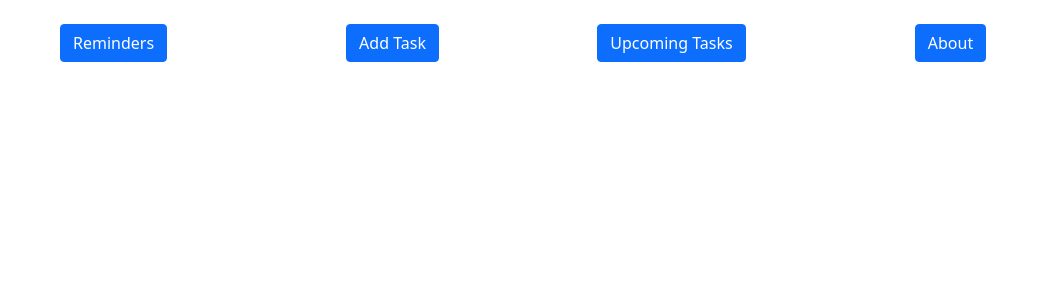
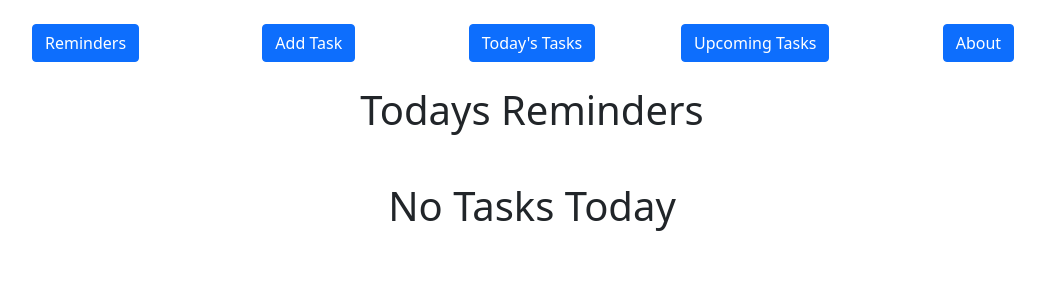
Before and after one commit to Mhorvilleur13/Reminder-App, a React (Create React App) app: page /today in a window 1280 px wide. Shown: the top 300 px of the page, without its empty margins (108-1153 px from the left). Built offline with nearby package versions, Linux system fonts and the light colour scheme.

Commit message:
Added Todays reminders

```diff
--- a/src/App.tsx
+++ b/src/App.tsx
@@ -9,33 +9,41 @@ import TaskComponent from "./components/task/task";
 import { atom, selector, useRecoilState } from "recoil";
 import { tasksAtom } from "./state/atoms";
 import UpcomingReminders from "./components/upcoming-reminders/upcoming-reminders";
+import TodaysReminders from "./components/todays-reminders/todays-reminder";
 
 const App = () => {
   return (
     <div className="mt-4 container">
       <div className="row">
-        <div className="col-3">
+        <div className="col">
           <div className="text-center">
             <Link to="/tasks" className="btn btn-primary">
               Reminders
             </Link>
           </div>
         </div>
-        <div className="col-3">
+        <div className="col">
           <div className="text-center">
             <Link to="/" className="btn btn-primary">
               Add Task
             </Link>
           </div>
         </div>
-        <div className="col-3">
+        <div className="col">
+          <div className="text-center">
+            <Link to="/today" className="btn btn-primary">
+              Today&apos;s Tasks
+            </Link>
+          </div>
+        </div>
+        <div className="col">
           <div className="text-center">
             <Link to="/upcoming" className="btn btn-primary">
               Upcoming Tasks
             </Link>
           </div>
         </div>
-        <div className="col-3">
+        <div className="col">
           <div className="text-center">
             <Link to="/about" className="btn btn-primary">
               About
@@ -47,6 +55,7 @@ const App = () => {
         <Routes>
           <Route path="/tasks" element={<AllTasks />} />
           <Route path="/upcoming" element={<UpcomingReminders />} />
+          <Route path="/today" element={<TodaysReminders />} />
           <Route path="/" element={<Form />} />
           <Route path="/about" element={<About />} />
         </Routes>
--- a/src/components/todays-reminders/todays-reminder.tsx
+++ b/src/components/todays-reminders/todays-reminder.tsx
@@ -1,7 +1,40 @@
 import React from "react";
+import { useRecoilState, useRecoilValue } from "recoil";
+import { tasksAtom, todayTaskState } from "../../state/atoms";
 
-const TodaysReminders = () => {
-  return <></>;
+const TodaysReminders = (index: any) => {
+  const todayReminders = useRecoilValue(todayTaskState);
+  const [tasks, setTasks] = useRecoilState(tasksAtom);
+  const removeTask = (index: any) => {
+    const newTasks = [...tasks];
+    newTasks.splice(index, 1);
+    setTasks(newTasks);
+  };
+  return (
+    <div>
+      <h1 className="text-center">Todays Reminders</h1>
+      {todayReminders.length === 0 ? (
+        <h1 className="text-center mt-5">No Tasks Today</h1>
+      ) : (
+        todayReminders.map((task) => {
+          return (
+            <div className="card bg-light mb-4" style={{ width: "18rem" }}>
+              <div className="card-header">
+                <h2>{task.taskName}</h2>
+              </div>
+              <div className="card-body">
+                <p>{task.reminderConfig.customMessage}</p>
+                <p>
+                  <b>Reminder Date:</b> {task.reminderDate}
+                </p>
+                <button onClick={() => removeTask(index)}>Delete Task</button>
+              </div>
+            </div>
+          );
+        })
+      )}
+    </div>
+  );
 };
 
 export default TodaysReminders;
--- a/src/components/upcoming-reminders/upcoming-reminders.tsx
+++ b/src/components/upcoming-reminders/upcoming-reminders.tsx
@@ -14,7 +14,11 @@ const UpcomingReminders = (index: any) => {
   };
   return (
     <div>
-      {upcoming.map((task) => {
+      <h1 className="text-center mb-3">Upcoming Reminders</h1>
+      {upcoming.length === 0 ? (
+        <h1 className="text-center mt-5">You have no tasks in the next 7 days</h1>
+      ) : (
+        upcoming.map((task) => {
           return (
             <div className="card bg-light mb-4" style={{ width: "18rem" }}>
               <div className="card-header">
@@ -29,7 +33,8 @@ const UpcomingReminders = (index: any) => {
               </div>
             </div>
           );
-      })}
+        })
+      )}
     </div>
   );
 };
--- a/src/state/atoms.ts
+++ b/src/state/atoms.ts
@@ -1,14 +1,12 @@
 import dayjs from "dayjs";
+import isToday from "dayjs/plugin/isToday";
 import { atom, selector, useRecoilState } from "recoil";
 import { Task } from "../types/task";
 
+dayjs.extend(isToday);
+
 export const tasksAtom = atom<Task[]>({
   key: "tasksAtom",
-  default: [],
-});
-
-export const upcomingTaskAtom = atom<Task[]>({
-  key: "upcomingTaskAtom",
   default: [],
 });
 
@@ -28,3 +26,17 @@ export const upcomingTasksState = selector({
     return filter;
   },
 });
+
+export const todayTaskState = selector({
+  key: "todayTaskState",
+  get: ({ get }) => {
+    const taskList = get(tasksAtom);
+    const todayFilter: Task[] = [];
+    taskList.forEach((task) => {
+      if (dayjs(task.reminderDate).isToday() === true) {
+        todayFilter.push(task);
+      }
+    });
+    return todayFilter;
+  },
+});
```
Lines whose indentation alone changed are shown as unchanged.
